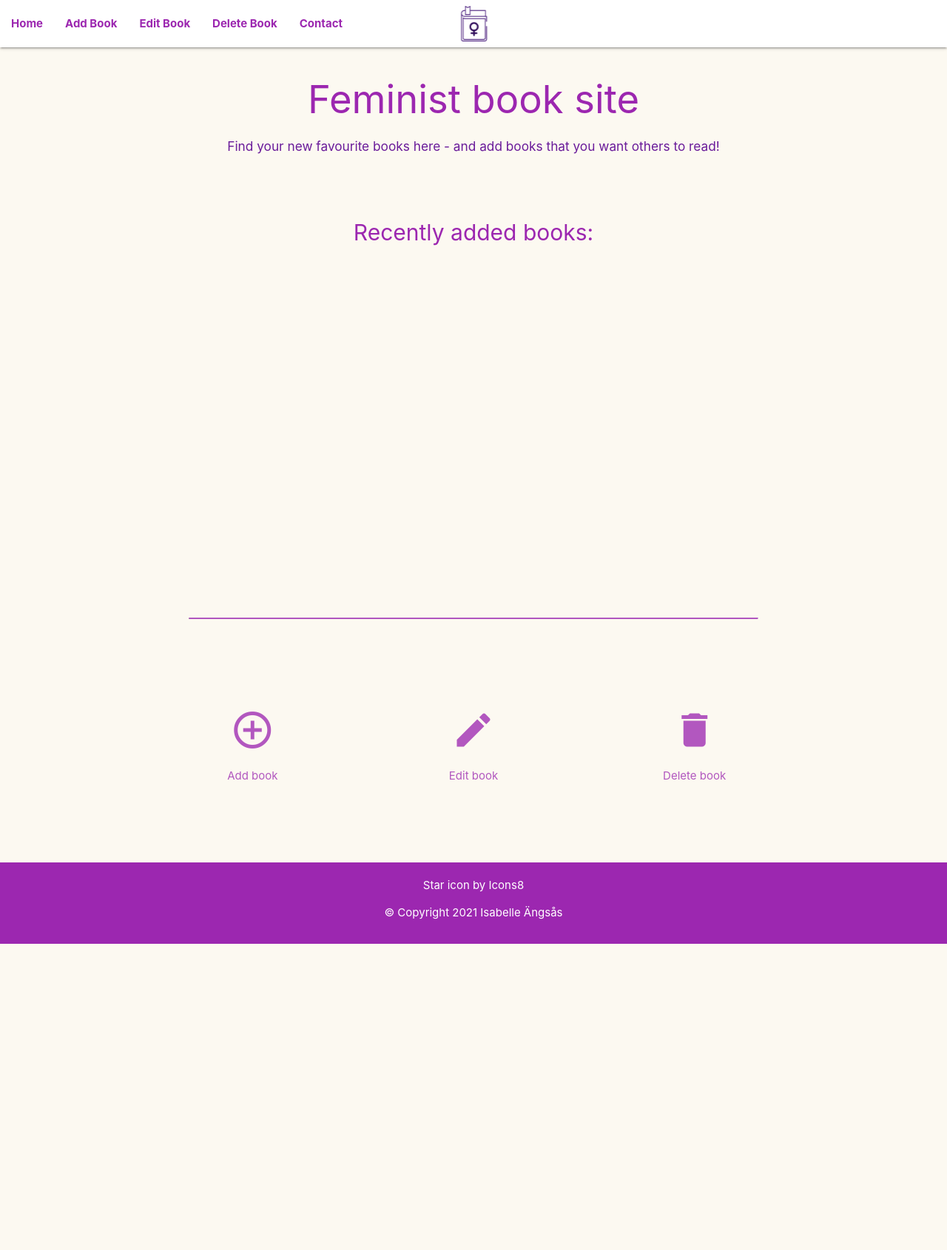
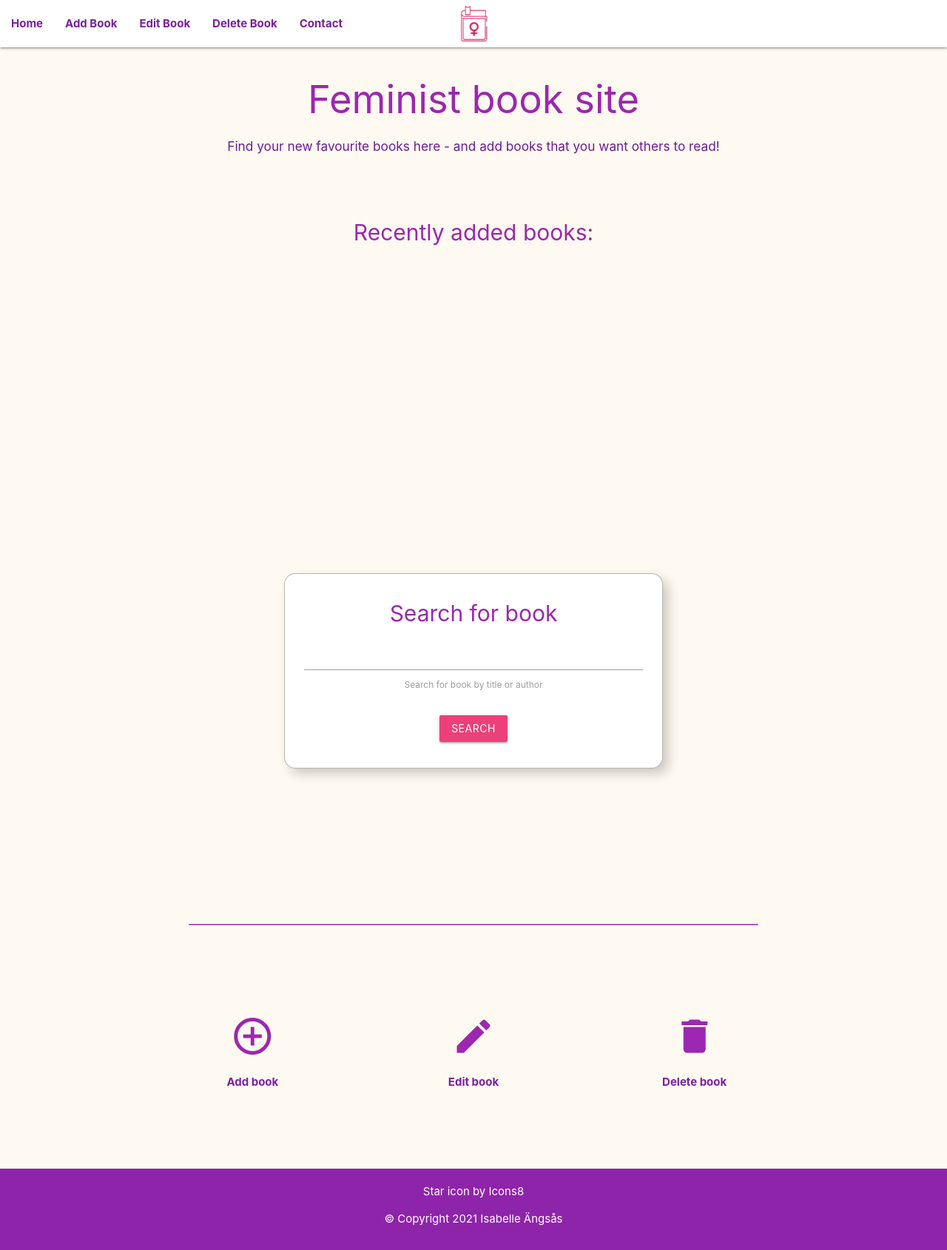
Before and after one commit to mmmangooo/Milestone-project3, a Flask app: page / in a window 1280 px wide. Shown: the whole page at 74% size. Before the commit the page ends 1276 px from the top, so only its background shows below. Run offline with Flask 2, Linux system fonts and the light colour scheme; data that the repository does not hold is empty; some libraries are stand-ins or nearby versions.

Commit message:
Added search form in index.html, and styling

```diff
--- a/app.py
+++ b/app.py
@@ -53,14 +53,28 @@ def add_book():
     return render_template("add_book.html", books=books)
 
 
-@app.route("/edit_book")
-def edit_book():
-    return render_template("edit_book.html")
+@app.route("/edit_book", methods=["GET", "POST"])
+def edit_book(book_id):
+    if request.method == "POST":
+        submit = {
+            "title": request.form.get("title"),
+            "author": request.form.get("author"),
+            "description": request.form.get("description"),
+            "rating": request.form.get("rating")
+        }
+        mongo.db.books.update({"_id": ObjectId(book_id)}, submit)
+        flash("You have successfully edited book information!")
+        return redirect(url_for("edit_book"))
+
+    book = mongo.db.books.find_one({"_id": ObjectId(book_id)})
+    return render_template("edit_book.html", book=book)
 
 
 @app.route("/delete_book")
-def delete_book():
-    return render_template("delete_book.html")
+def delete_book(book_id):
+    book = mongo.db.books.find_one({"_id": ObjectId(book_id)})
+    flash("Book successfully deleted")
+    return render_template("delete_book.html", book=book)
 
 
 @app.route("/contact")
--- a/static/css/style.css
+++ b/static/css/style.css
@@ -1,5 +1,5 @@
 body {
-    background-color: #fcf9f0de;
+    background-color: #fffaefde;
 }
 
 /* --------------Headers and text elements */
@@ -19,19 +19,39 @@ h4 {
 }
 
 nav ul li a {
-    color: #9c27b0;
+    color: #7b1fa2;
     font-weight: bold;
 }
 
 /* --------------Recently added books carousel */
 
 .carousel-container {
-    margin: 6rem 0;
+    margin: 6rem 0 0;
 }
+
 .carousel {
     width: 80%;
+    padding: 2rem;
 }
 
+.indicator-item {
+    color: #686251;
+}
+
+
+/*-------------------  Search */
+.search-container {
+    margin: 2rem auto 8rem;
+    padding: 1rem;
+    border: 0.1rem solid #adaaa1de;
+    border-radius: 1rem;
+    width: 80%;
+    box-shadow: 0.5rem 0.5rem 1rem rgba(0,0,0,0.2);
+}
+
+.search-container button {
+    margin: 2rem 0 0;
+}
 
 /* --------------Book cards */
 
@@ -55,16 +75,17 @@ nav ul li a {
 hr {
     border-top: 0.15rem solid #9b27b0c5;
     border-bottom: none;
-    border-radius: 4rem;
+    border-radius: 6rem;
     width: 60%;
     margin-top: 6rem;
     margin-bottom: 8rem;
 }
 
 
-.icon-links {
+.icon-links p{
     text-decoration: none;
-    color: #9b27b0c5;
+    color: #7b1fa2;
+    font-weight: bold;
 }
 
 /*--------------------Forms*/
@@ -81,6 +102,8 @@ hr {
     color: #686251;
 }
 
+/*--------------------Footer */
+
 footer {
     position: relative;
     bottom: 0;
@@ -93,3 +116,19 @@ footer a {
     text-decoration: none;
     color: #fff;
 }
+
+/*---------------------Media queries */
+
+@media screen and (min-width: 768px) {
+    .search-container {
+        width: 60%;
+    }
+}
+
+@media screen and (min-width: 992px) {
+ .search-container {
+        width: 40%;
+    }
+}
+
+}
--- a/templates/add_book.html
+++ b/templates/add_book.html
@@ -51,7 +51,7 @@
                 </div>
                 <!--Submit form button-->
                 <div class="row center-align">
-                    <button class="btn purple lighten" type="submit" name="action">Submit
+                    <button class="btn pink lighten-1" type="submit" name="action">Submit
                         <i class="fas fa-arrow-alt-circle-right"></i>
                     </button>
                 </div>
--- a/templates/base.html
+++ b/templates/base.html
@@ -37,7 +37,7 @@
                         <a href="{{ url_for('edit_book') }}">Edit Book</a>
                     </li>
                     <li>
-                        <a href="{{ url_for('delete_book') }}">Delete Book</a>
+                        <a href="{{ url_for('delete_book')}}">Delete Book</a>
                     </li>
                     <li>
                         <a href="{{ url_for('contact') }}">Contact</a>
@@ -56,7 +56,7 @@
                         <a href="{{ url_for('edit_book') }}">Edit Book</a>
                     </li>
                     <li>
-                        <a href="{{ url_for('delete_book') }}">Delete Book</a>
+                        <a href="{{ url_for('delete_book')}}">Delete Book</a>
                     </li>
                     <li>
                         <a href="{{ url_for('contact') }}">Contact</a>
@@ -82,7 +82,7 @@
         <main></main>
      {% endblock %}
 
-        <footer class="page-footer white-text purple center-align">
+        <footer class="page-footer white-text purple darken-1 center-align">
              <a href="https://icons8.com/icon/8ggStxqyboK5/star">Star icon by Icons8</a>
 
          <p> ©  Copyright 2021 Isabelle Ängsås</p>
--- a/templates/edit_book.html
+++ b/templates/edit_book.html
@@ -6,7 +6,7 @@
     <div class="container s12 m6 l2">
         <div class="row form-container white">
 
-            <form class="col s12" method="POST" action="">
+            <form class="col s12" method="POST" action="{{ url_for('edit_book', book_id=book._id) }}">
                 <div class="row">
                     <div class="input-field col s12">
                         <select id="edit_book" name="edit_book" class="validate" required>
--- a/templates/index.html
+++ b/templates/index.html
@@ -2,17 +2,17 @@
 
 {% block content %}
 
-    <h1 class="center-align purple-text">Feminist book site</h1>
+    <h1 class="center-align purple-text darken-2">Feminist book site</h1>
     <h6 class="center-align purple-text text-darken-3">Find your new favourite books here - and add books that you want others to read!</h6>
 
 
     <div class="carousel-container">
-        <h4 class="center-align purple-text">Recently added books:</h4>
-        <div class="carousel carousel-slider">
+        <h4 class="center-align purple-text darken-2">Recently added books:</h4>
+        <div class="carousel carousel-slider center">
             {% for book in new_books %}
-                <div class="carousel-item" href="#one!">
+                <div class="carousel-item center" href="#one!">
                     <div class="card">
-                        <h4 class="purple-text">{{ book.title }}</h4>
+                        <h4 class="purple-text darken-2">{{ book.title }}</h4>
                         <p class="grey-text text-darken-3 center">Author:
                             {{ book.author }}
                         </p>
@@ -48,12 +48,29 @@
             {% endfor %}
 
         </div>
+    </div>
+    <div class="search-container white center-align">
+        <h4 class="purple-text darken-2">Search for book</h4>
+        <form action="" method="POST">
+            <div class="row">
+
+                <div class="col s12">
+                    <input type="text" name="query" id="query" minlength="3" class="validate" required>
+                        <label for="query">Search for book by title or author</label>
+                    </div>
+                    <div class="col s12">
+                        <button type="submit" class="btn pink lighten-1" name="action">Search</button>
+                    </div>
+
+                </div>
+            </form>
+        </div>
 
         <div class="row">
             {% for book in books %}
                 <div class="col s12 m6 xl3">
                     <div class="card">
-                        <h4 class="center-align purple-text">{{ book.title }}</h4>
+                        <h4 class="center-align purple-text darken-1">{{ book.title }}</h4>
                         <p class="grey-text text-darken-3 center-align">Author:
                             {{ book.author }}
                         </p>
@@ -81,7 +98,7 @@
                             {% endif %}
                         </div>
                         <div class="vote">
-                            <button class="vote-btn" id= "upVote">
+                            <button class="vote-btn" id="upVote">
                                 <i class="material-icons">thumb_up</i>
                             </button>
                             <span id="count">0</span>
@@ -98,26 +115,30 @@
                 </div>
             {% endfor %}
         </div>
-    </div>
 
         <hr>
 
             <div class="container center-align">
-        <div class="row">
+                <div class="row center-align">
                     <div class="col s4">
-        <a class="icon-links" href="{{ url_for('add_book')}}"><i class="medium material-icons">add_circle_outline</i>
-            <p>Add book</p></a>
+                        <a class="icon-links" href="{{ url_for('add_book') }}">
+                            <i class="medium material-icons purple-text darken-2">add_circle_outline</i>
+                            <p>Add book</p>
+                        </a>
                     </div>
                     <div class="col s4">
-        <a class="icon-links" href="{{ url_for('edit_book')}}"><i class="medium material-icons">create</i>
-        <p>Edit book</p></a>
+                        <a class="icon-links" href="{{ url_for('edit_book') }}">
+                            <i class="medium material-icons purple-text darken-2">create</i>
+                            <p>Edit book</p>
+                        </a>
                     </div>
                     <div class="col s4">
-        <a class="icon-links" href="{{ url_for('delete_book')}}"><i class="medium material-icons">delete</i>
-        <p>Delete book</p></a>
-        </div>
+                        <a class="icon-links" href="{{ url_for('delete_book') }}">
+                            <i class="medium material-icons purple-text darken-2">delete</i>
+                            <p>Delete book</p>
+                        </a>
                     </div>
                 </div>
 
-
+            </div>
         {% endblock %}
```
Also changed, not shown: README.md, static/images/favicon.ico. Lines whose indentation alone changed are shown as unchanged.
